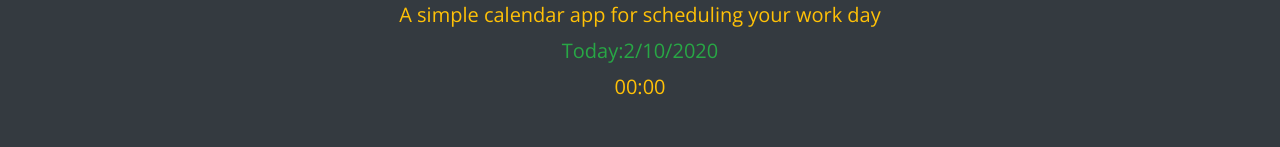
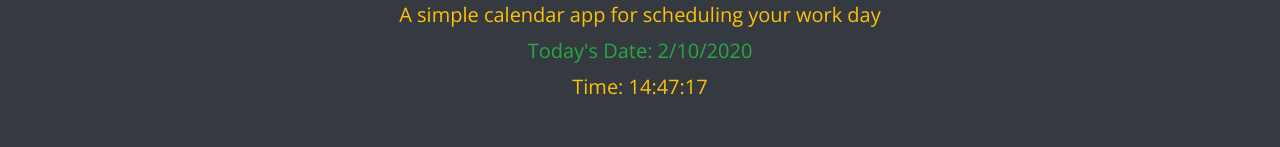
Before and after one commit to adrianromero13/Daily-planner, a plain HTML site: page index.html in a window 1280 px wide. Shown: the part 153-300 px from the top of the page. Drawn offline with nearby package versions, Linux system fonts and the light colour scheme.

Commit message:
added the current local time to show up on the daily-planner's jumbotron, deleted an extra character in an id attribute on the html file.

```diff
--- a/index.html
+++ b/index.html
@@ -28,7 +28,7 @@
       <h1 class="display-3">Work Day Scheduler</h1>
       <p class="lead">A simple calendar app for scheduling your work day</p>
       <p id="currentDay" class="lead text-success">day/month/year</p>
-      <p id="curreentTime" class="lead text-warning">00:00</p>
+      <p id="currentTime" class="lead text-warning">00:00</p>
     </header>
     <div class="container">
       <div class="row">
--- a/scripts.js
+++ b/scripts.js
@@ -1,22 +1,19 @@
 //set up function for current day display on jumbotron
 // 1. catch html element (location) and set as variable
 let currentDate = new Date();
-let dateNow = "Today:" + (currentDate.getMonth()+1) + "/"
+let dateNow = "Today's Date: " + (currentDate.getMonth()+1) + "/"
     + currentDate.getDate() + "/"
     + currentDate.getFullYear();
 // 2.text() to display changes
 $('#currentDay').text(dateNow);
 
-
-// var currentdate = new Date();
-//     var datetime = "Now: " + currentdate.getDate() + "/"
-//                 + (currentdate.getMonth()+1)  + "/"
-//                 + currentdate.getFullYear() + " @ "
-//                 + currentdate.getHours() + ":"
-//                 + currentdate.getMinutes() + ":"
-//                 + currentdate.getSeconds();
-
-// document.write(datetime);
+// same for the current time
+let currentTime = new Date();
+let timeNow = "Time: " + currentTime.getHours() + ":"
+    + currentTime.getMinutes() + ":"
+    + currentTime.getSeconds();
+// set text() to #currentTime
+$('#currentTime').text(timeNow);
 
 
 // set up function for current time display on jumbotron
```
